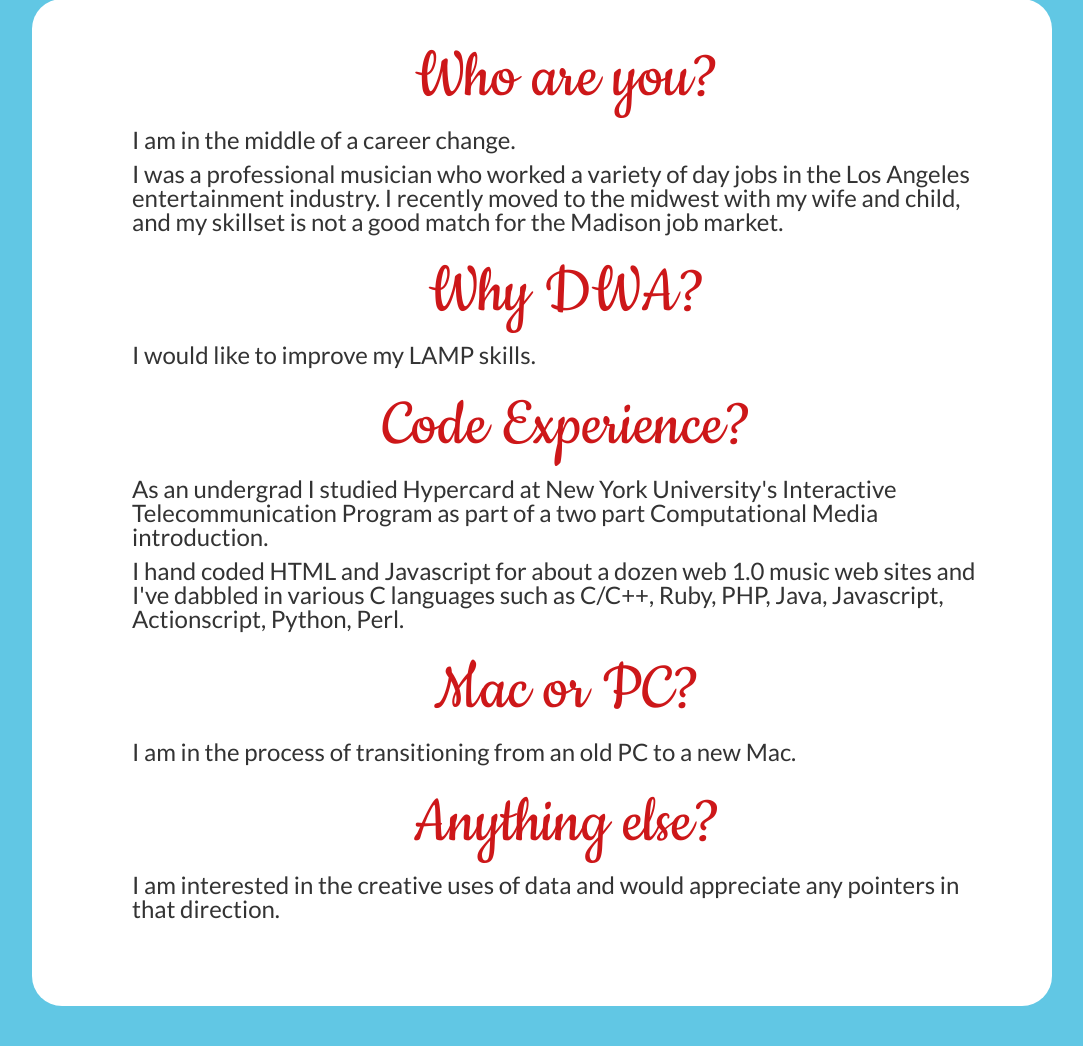
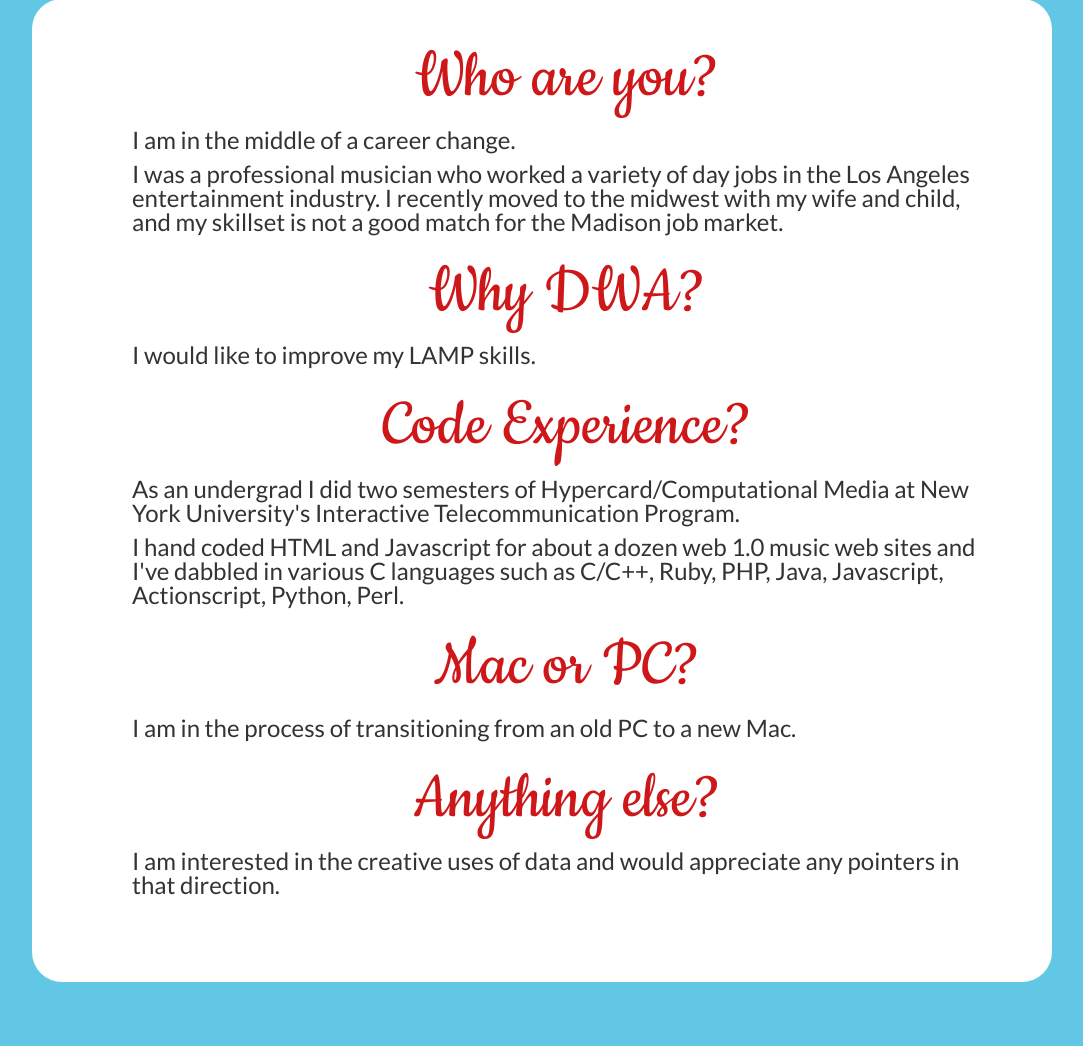
Before and after one commit to martian-warlord/p1, a PHP site: page / in a window 1280 px wide. Shown: the part 747-1793 px from the top of the page, without its empty margins (86-1169 px from the left). After the commit the page ends 1729 px from the top, so only its background shows below. Run offline with PHP 8.4, Linux system fonts and the light colour scheme; some web fonts are replaced.

Commit message:
Bio tweek re NYU.

```diff
--- a/index.php
+++ b/index.php
@@ -71,7 +71,7 @@
 
 		<h3>Code Experience?</h3>
 
-		<p>As an undergrad I studied Hypercard at New York University's Interactive Telecommunication Program as part of a two part Computational Media introduction.  </p>
+		<p>As an undergrad I did two semesters of Hypercard/Computational Media at New York University's Interactive Telecommunication Program.  </p>
 
 		<p>I hand coded HTML and Javascript for about a dozen web 1.0 music web sites and I've dabbled in various C languages such as C/C++, Ruby, PHP, Java, Javascript, Actionscript, Python, Perl.</p>
 
```
